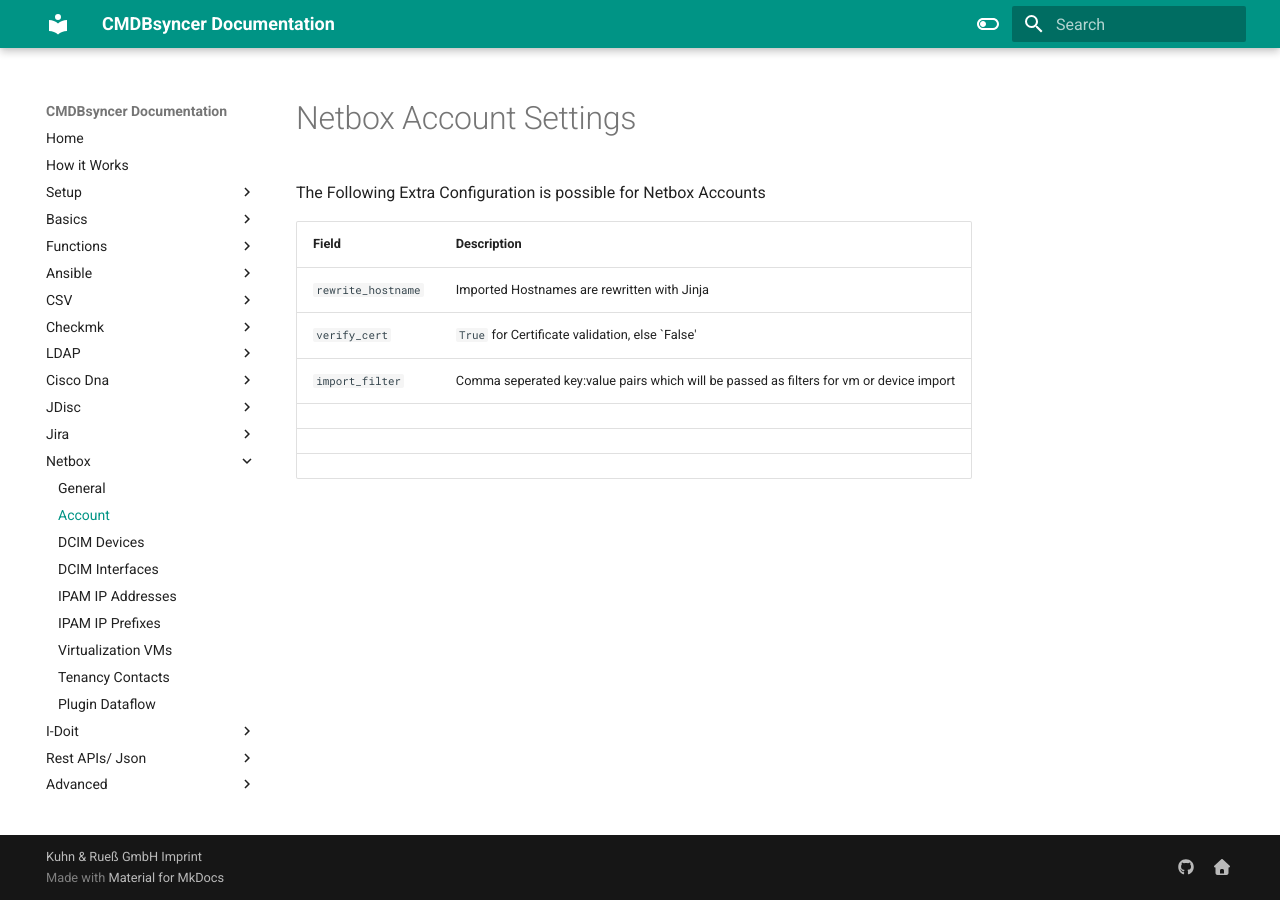
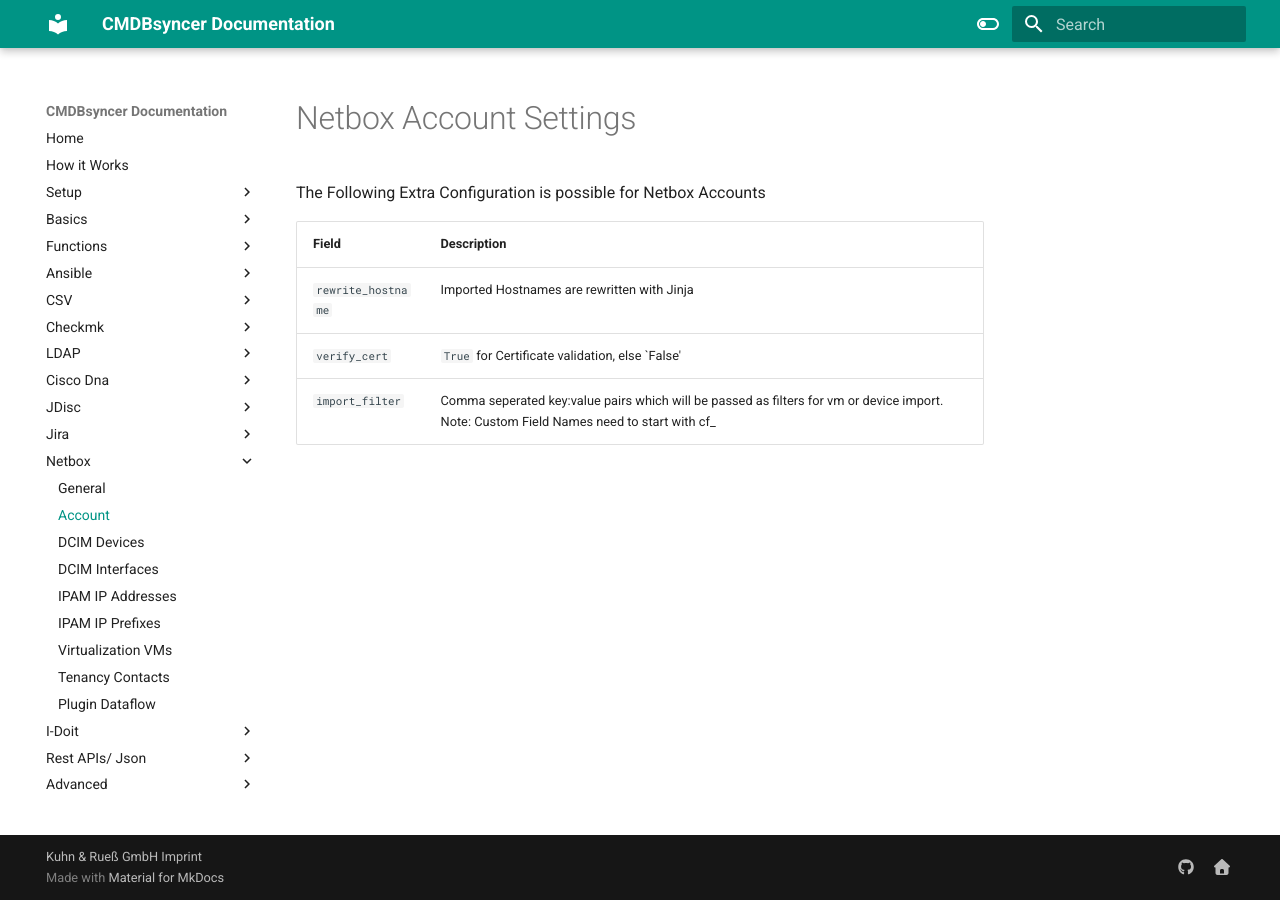
Before and after one commit to kuhn-ruess/cmdbsyncer-docs, an MkDocs documentation site: the page built from docs/netbox/account.md, in a window 1280 px wide. Built offline with MkDocs 1.6.1 and Material for MkDocs 9.7.7, drawn with Linux system fonts in a browser that asks for light colours.

Commit message:
Updated docu

```diff
--- a/docs/netbox/account.md
+++ b/docs/netbox/account.md
@@ -6,7 +6,4 @@
 | :----------------- | :-------------------------------------------------------------------------------------- |
 | `rewrite_hostname` | Imported Hostnames are rewritten with Jinja                                             |
 | `verify_cert`      | `True` for Certificate validation, else `False'                                         |
-| `import_filter`    | Comma seperated key:value pairs which will be passed as filters for vm or device import |
-|                    |                                                                                         |
-|                    |                                                                                         |
-|                    |                                                                                         |
+| `import_filter`    | Comma seperated key:value pairs which will be passed as filters for vm or device import. Note: Custom Field Names need to start with cf_ |
```
Also changed, not shown: docs/basics/accounts.md (line endings or trailing spaces).
